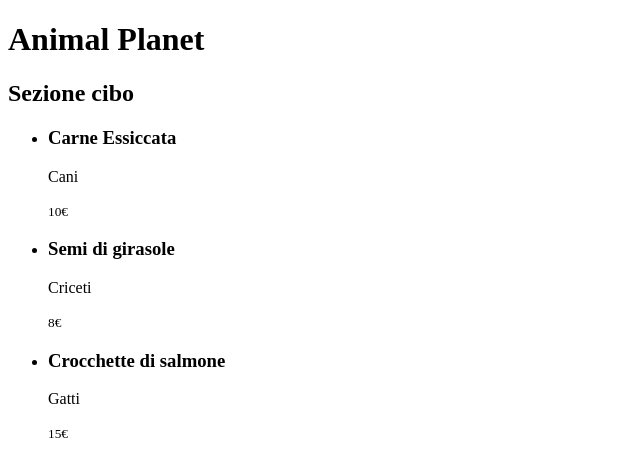
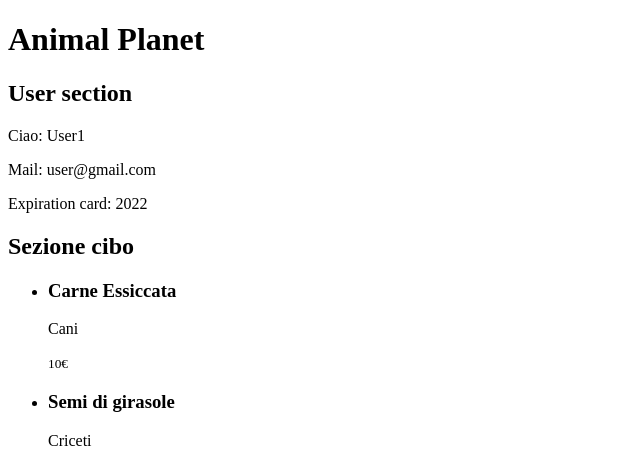
Before and after one commit to bertoldimatteo/php-oop-2, a PHP site: page / in a window 1280 px wide. Shown: the top 453 px of the page, without its empty margins (0-640 px from the left). Run offline with PHP 8.4, Linux system fonts and the light colour scheme.

Commit message:
creato user con exception su expiring date card

```diff
--- /dev/null
+++ b/classes/creditCard.php
@@ -0,0 +1,19 @@
+<?php
+
+class CreditCard {
+    public $number;
+    public $name;
+    public $surname;
+    public $expiration;
+
+    public function __construct(string $_number, string $_expiration)
+    {
+        $this->number = $_number;
+        $this->expiration = $_expiration;
+
+        if ($_expiration > 2022) {
+            throw new Exception('Card expired');
+        }
+    }
+}
+?>
--- a/classes/user.php
+++ b/classes/user.php
@@ -1,14 +1,18 @@
 <?php
 
-class User {
+require_once __DIR__ . '/creditCard.php';
+
+class User extends creditCard {
     public $name;
     public $surname;
     public $email;
     public $discount;
     public $creditCard;
 
-    public function __construct(string $_name, string $_email, string $_discount)
+    public function __construct(string $_name, string $_email, string $_discount, string $_number, string $_expiration)
     {
+        parent::__construct( $_number, $_expiration);
+
         $this->name = $_name;
         $this->email = $_email;
         $this->discount = $_discount;
--- a/index.php
+++ b/index.php
@@ -2,6 +2,7 @@
 
 require_once __DIR__ . '/classes/food.php';
 require_once __DIR__ . '/classes/toy.php';
+require_once __DIR__ . '/classes/user.php';
 
 $food = [
     new Food('Carne Essiccata', '10€', 'Cani', 'Cibo in scatola', '10/10/2022'),
@@ -13,7 +14,9 @@ $toy = [
     new Food('Palla Gomma', '20€', 'Cani', 'Palla in materiale gommoso', 'medium'),
     new Food('Ruota per gabbia', '12€', 'Criceti', 'Ruota in plastica', 'medium'),
     new Food('Peluches topo', '15€', 'Gatti', 'Stoffa e ovatta', 'small'),
-]
+];
+
+$user = new User('User1', 'user@gmail.com', '0', '55001020', '2022');
 ?>
 <!DOCTYPE html>
 <html lang="en">
@@ -25,6 +28,12 @@ $toy = [
 </head>
 <body>
     <h1>Animal Planet</h1>
+
+    <h2>User section</h2>
+    <p>Ciao: <?php echo $user->name ?></p>
+    <p>Mail: <?php echo $user->email ?></p>
+    <p>Expiration card: <?php echo $user->expiration ?></p>
+
     <h2>Sezione cibo</h2>
     <ul>
         <?php foreach($food as $foods) { ?>
```
